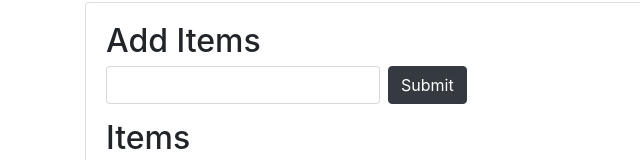
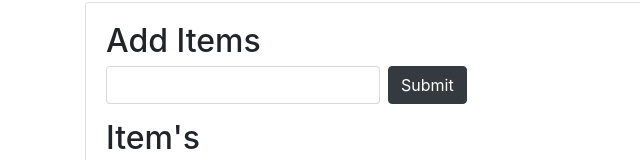
Before and after one commit to FerozShaik96/DomManipulation, a plain HTML site: page Dom-Basics/domBasic.html in a window 1280 px wide. Shown: the part 114-274 px from the top of the page, 0-640 px from the left. Drawn offline with nearby package versions, Linux system fonts and the light colour scheme.

Commit message:
noting changed

```diff
--- a/Dom-Basics/domBasic.html
+++ b/Dom-Basics/domBasic.html
@@ -27,7 +27,7 @@
           <input type="text" class="form-control mr-2" />
           <input type="submit" class="btn btn-dark" value="Submit" />
         </form>
-        <h2 class="title">Items</h2>
+        <h2 class="title">Item's</h2>
         <ul id="items" class="list-group">
           <li class="list-group-item">Item : 1</li>
           <li class="list-group-item">Item : 2</li>
```
